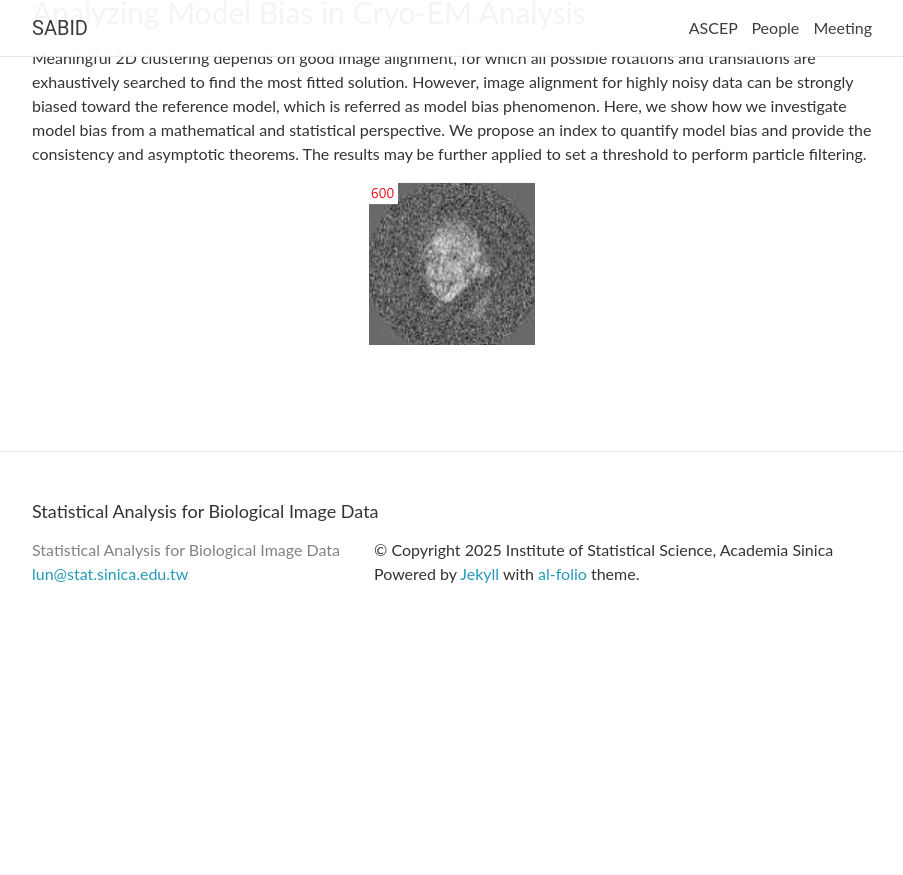
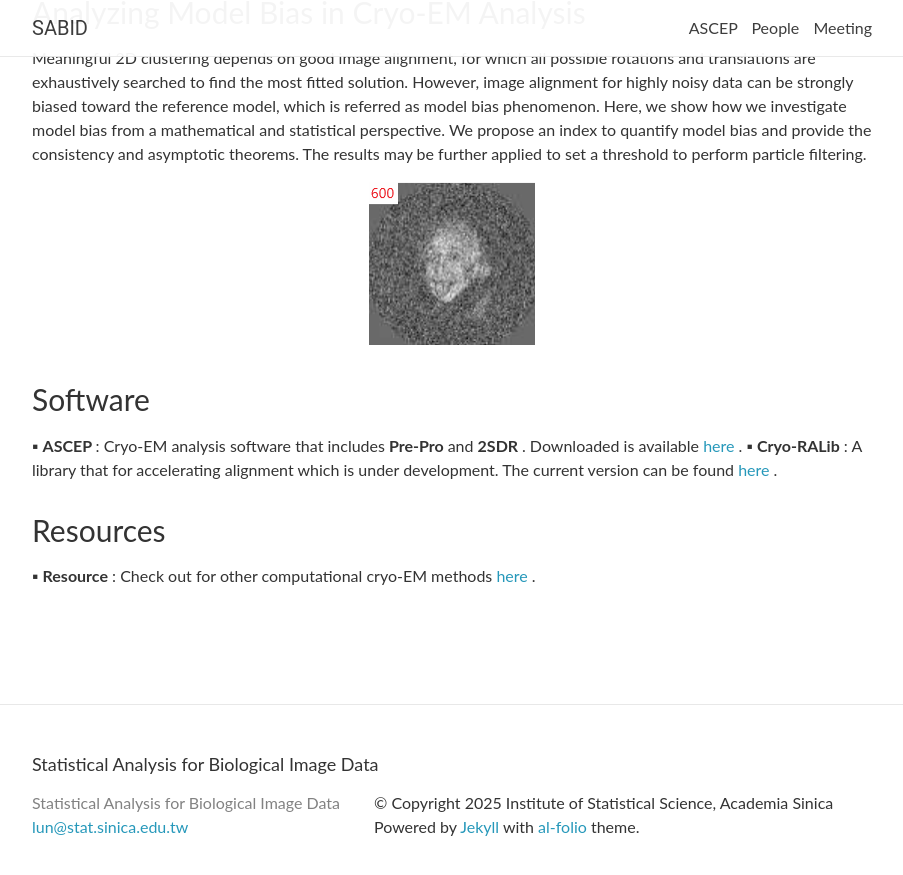
Before and after one commit to sabid-cryoem/sabid-cryoem.github.io, a Jekyll site: the page built from _pages/ASCEP.md, in a window 1280 px wide and 900 px high, scrolled down 3166 px. Shown: the top 875 px of the window, without its empty margins (188-1091 px from the left). Built offline with Jekyll 4.4.1, drawn with Linux system fonts in a browser that asks for light colours; nearby versions of some CDN libraries; comment, search, counter and statistics services are not loaded; before the commit the page ends 3813 px from its top, so only the background shows below that.

Commit message:
Add files via upload

```diff
--- a/_pages/ASCEP.md
+++ b/_pages/ASCEP.md
@@ -64,3 +64,20 @@ Meaningful 2D clustering depends on good image alignment, for which all possible
         <img class="img-fluid rounded z-depth-1" src="{{ '/assets/img/about-4.png' | relative_url }}" alt="" title="example image"/>
     </div>
 </div>
+
+
+
+<h3>Software</h3>
+
+ ▪ <strong> ASCEP </strong> : Cryo-EM analysis software that includes <strong> Pre-Pro </strong> and <strong> 2SDR </strong> . Downloaded is available <a href="https://docs.google.com/forms/d/e/1FAIpQLSfITYqUDG3SSN5p0gcikULWgNfiSpO-Zmf-wr9C-_zrbBWvvQ/viewform">
+   here
+  </a>.
+ ▪ <strong> Cryo-RALib</strong> : A library that for accelerating alignment which is under development. The current version can be found <a href="https://github.com/phonchi/Cryo-RAlib">
+   here
+  </a>.
+
+
+  <h3>Resources</h3>
+   ▪ <strong> Resource</strong> : Check out for other computational cryo-EM methods <a href="https://github.com/phonchi/Computational-CryoEM">
+   here
+  </a>.
```
Also changed, not shown: _pages/about.md (+1 -1 lines).
